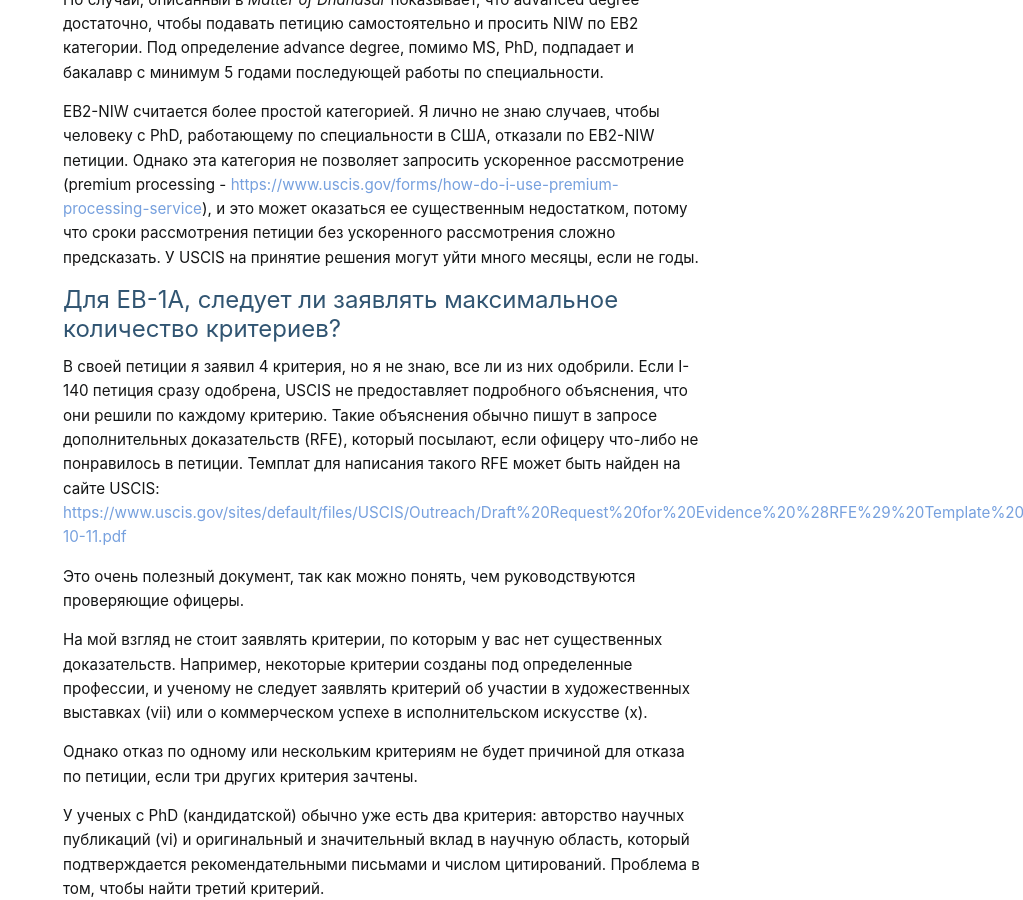
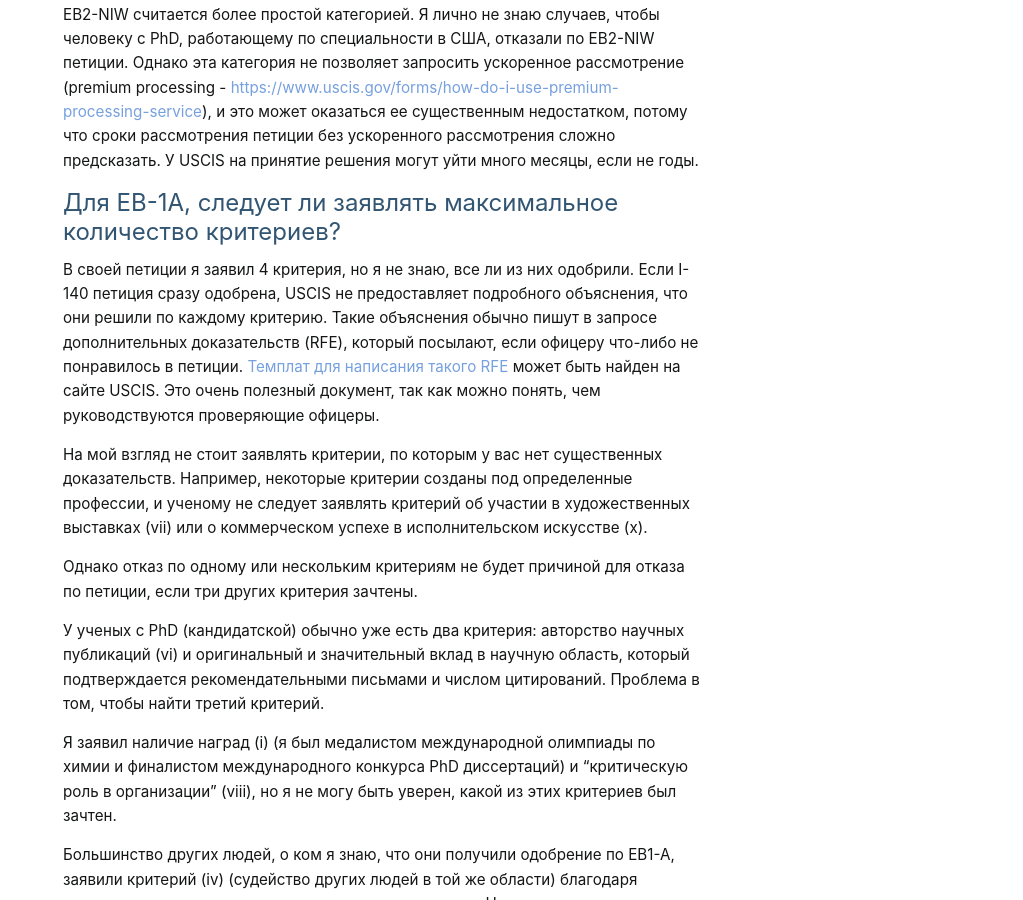
Before and after one commit to andreychemist/andreychemist.github.io, a Jekyll site: the page built from pages/faq-rus.md, in a window 1280 px wide and 900 px high, scrolled down 2905 px. Shown: the whole window, without its empty margins (257-1280 px from the left). Built offline with Jekyll 4.4.1, drawn with Linux system fonts in a browser that asks for light colours; some web fonts are replaced; some of the changed text lies outside the part shown.

Commit message:
some links are fixed

```diff
--- a/pages/faq-rus.md
+++ b/pages/faq-rus.md
@@ -18,11 +18,11 @@ permalink: faq-rus/
 - <https://www.uscis.gov/i-907> (запрос на ускоренное рассмотрение)
 - <https://www.uscis.gov/i-485> (заявление на смену статуса)
 
-Инструкции USCIS для категории EB1: <https://www.uscis.gov/working-united-states/permanent-workers/employment-based-immigration-first-preference-eb-1>.
+[Инструкции USCIS для категории EB1](https://www.uscis.gov/working-united-states/permanent-workers/employment-based-immigration-first-preference-eb-1).
 
-Темплат для написания RFE (запроса дополнительных доказательств), который подробно объясняет критерии по EB1-A: <https://www.uscis.gov/sites/default/files/USCIS/Outreach/Draft%20Request%20for%20Evidence%20%28RFE%29%20Template%20for%20Comment/E11_RFE_Template_1-10-11.pdf>
+[Темплат для написания RFE](https://www.uscis.gov/sites/default/files/USCIS/Outreach/Draft%20Request%20for%20Evidence%20%28RFE%29%20Template%20for%20Comment/E11_RFE_Template_1-10-11.pdf) (запроса дополнительных доказательств), который подробно объясняет критерии по EB1-A.
 
-Инструкции USCIS для категории EB2: <https://www.uscis.gov/working-united-states/permanent-workers/employment-based-immigration-second-preference-eb-2>.
+[Инструкции USCIS для категории EB2](https://www.uscis.gov/working-united-states/permanent-workers/employment-based-immigration-second-preference-eb-2).
 
 Самые последние критерии для national interest waiver (NIW) (запроса об отмене требования рабочей сертификации ввиду национальных интересов США в данном работнике) могут быть найдены в апелляционном решении Interim Decision #3882 *Matter of Dhanasar, Petitioner* 26 I&N Dec. 884 (AAO 2016): <https://www.justice.gov/eoir/page/file/920996/download>.
 
@@ -55,10 +55,7 @@ EB2-NIW считается более простой категорией. Я л
 
 # Для EB-1A, следует ли заявлять максимальное количество критериев?
 
-В своей петиции я заявил 4 критерия, но я не знаю, все ли из них одобрили. Если I-140 петиция сразу одобрена, USCIS не предоставляет подробного объяснения, что они решили по каждому критерию. Такие объяснения обычно пишут в запросе дополнительных доказательств (RFE), который посылают, если офицеру что-либо не понравилось в петиции. Темплат для написания такого RFE может быть найден на сайте USCIS:
-<https://www.uscis.gov/sites/default/files/USCIS/Outreach/Draft%20Request%20for%20Evidence%20%28RFE%29%20Template%20for%20Comment/E11_RFE_Template_1-10-11.pdf>
-
-Это очень полезный документ, так как можно понять, чем руководствуются проверяющие офицеры.
+В своей петиции я заявил 4 критерия, но я не знаю, все ли из них одобрили. Если I-140 петиция сразу одобрена, USCIS не предоставляет подробного объяснения, что они решили по каждому критерию. Такие объяснения обычно пишут в запросе дополнительных доказательств (RFE), который посылают, если офицеру что-либо не понравилось в петиции. [Темплат для написания такого RFE](https://www.uscis.gov/sites/default/files/USCIS/Outreach/Draft%20Request%20for%20Evidence%20%28RFE%29%20Template%20for%20Comment/E11_RFE_Template_1-10-11.pdf) может быть найден на сайте USCIS. Это очень полезный документ, так как можно понять, чем руководствуются проверяющие офицеры.
 
 На мой взгляд не стоит заявлять критерии, по которым у вас нет существенных доказательств. Например, некоторые критерии созданы под определенные профессии, и ученому не следует заявлять критерий об участии в художественных выставках (vii) или о коммерческом успехе в исполнительском искусстве (x).
 
@@ -192,7 +191,7 @@ EB2-NIW считается более простой категорией. Я л
 
 The Request for [Additional] Evidence (RFE) (запрос дополнительных доказательств) USCIS присылает в том случае, если им что-то не понравилось в поданной форме. Это может быть чисто техническая вещь (заявитель забыл подписать форму I-140; истек срок медицинской формы I-693, поданной вместе с I-485), но чаще всего серьезная критика недостатков петиции. На ответ на RFE и предоставление дополнительных доказательств обычно дается 90 дней. Но все новые документы должны отражать те факты, которые уже были на момент подачи изначальной петиции. Например, нельзя запросить новый критерий по EB-1A, которого изначально не было.
 
-Ни я, ни мой брат не получали RFE по своим петициям. Поэтому все, что я о них знаю, я знаю из третьих рук, от других людей, которые показывали мне свои RFE. По EB-1A они обычно написаны в соответствии с темплатом USCIS: <https://www.uscis.gov/sites/default/files/USCIS/Outreach/Draft%20Request%20for%20Evidence%20%28RFE%29%20Template%20for%20Comment/E11_RFE_Template_1-10-11.pdf>. Все решения по рабочим иммиграционным категориям очень субъективные. Соответствие критериям и требованиям отдано на усмотрение офицера USCIS. Были случаи, когда люди, у которых на мой взгляд было больше научных достижений, чем у меня, получали RFE с такими заявлениями, например, что 600 цитирований публикаций - невыдающийся результат для постдока, нужны тысячи.
+Ни я, ни мой брат не получали RFE по своим петициям. Поэтому все, что я о них знаю, я знаю из третьих рук, от других людей, которые показывали мне свои RFE. По EB-1A они обычно написаны в соответствии с [темплатом USCIS](https://www.uscis.gov/sites/default/files/USCIS/Outreach/Draft%20Request%20for%20Evidence%20%28RFE%29%20Template%20for%20Comment/E11_RFE_Template_1-10-11.pdf). Все решения по рабочим иммиграционным категориям очень субъективные. Соответствие критериям и требованиям отдано на усмотрение офицера USCIS. Были случаи, когда люди, у которых на мой взгляд было больше научных достижений, чем у меня, получали RFE с такими заявлениями, например, что 600 цитирований публикаций - невыдающийся результат для постдока, нужны тысячи.
 
 Некоторые люди смогли успешно ответить на RFE и получить одобрение, другие получили письмо с окончательным отказом. Так как все происходило не со мной, я обычно не знаю никаких подробностей, кроме финального результата. Существует несколько путей, которыми можно пойти после отказа. Подача апелляции в Administrative Appeals Office (AAO) - сложный путь. Тут нужно или нанимать хорошего адвоката, или быть готовым самому закопаться в изучение иммиграционных законов и прецедентов. Можно еще подать петицию по другой категории, или по той же категории, но с новыми фактами и достижениями, и надеяться, что на этот раз она попадет на стол к менее привередливому офицеру.
 
```
Also changed, not shown: other parts of pages/faq-rus.md (+2 -0 lines), pages/faq.md (+3 -4 lines), pages/projects.md (deleted, +0 -70 lines), pages/research.md (deleted, +0 -13 lines).
